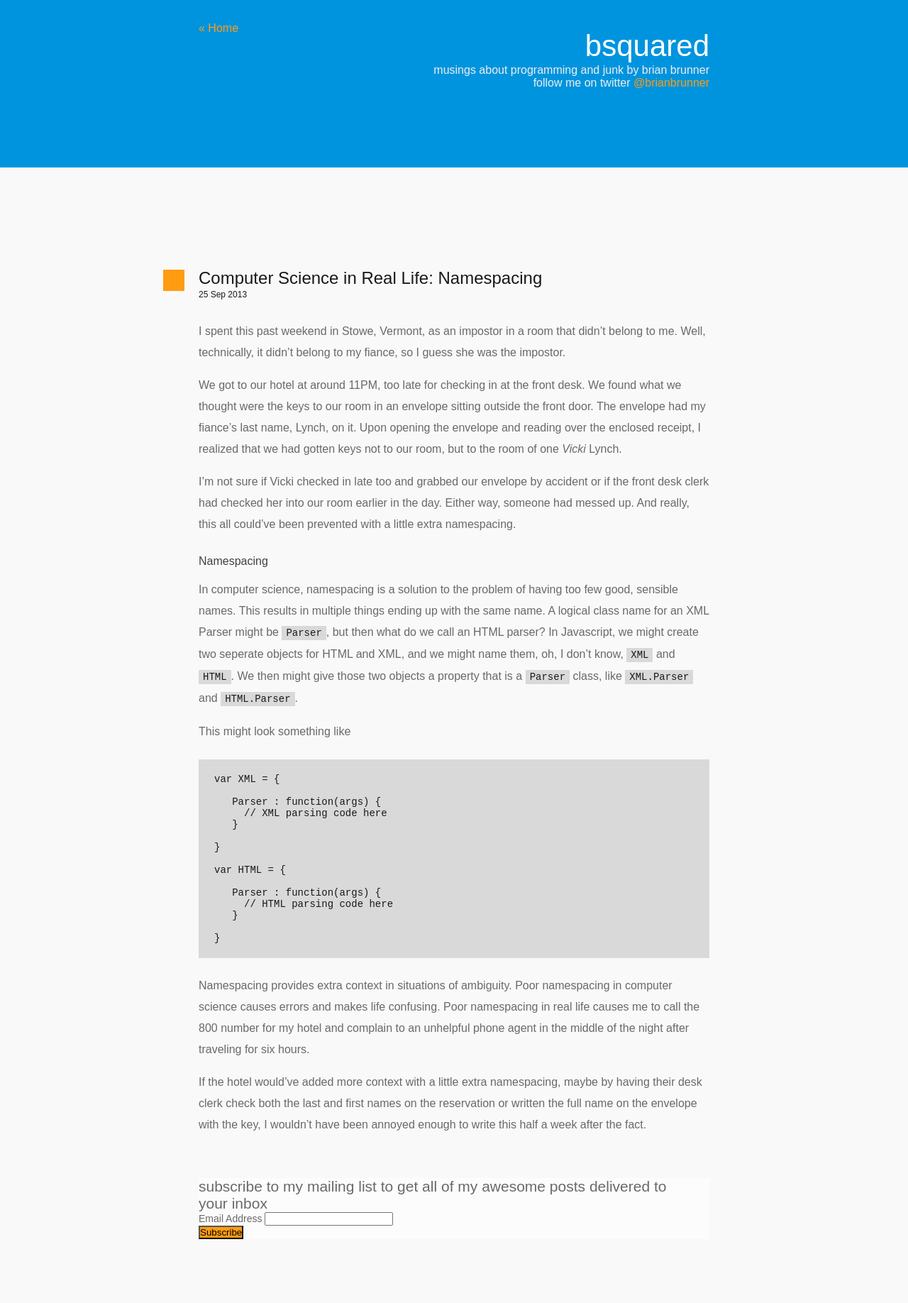
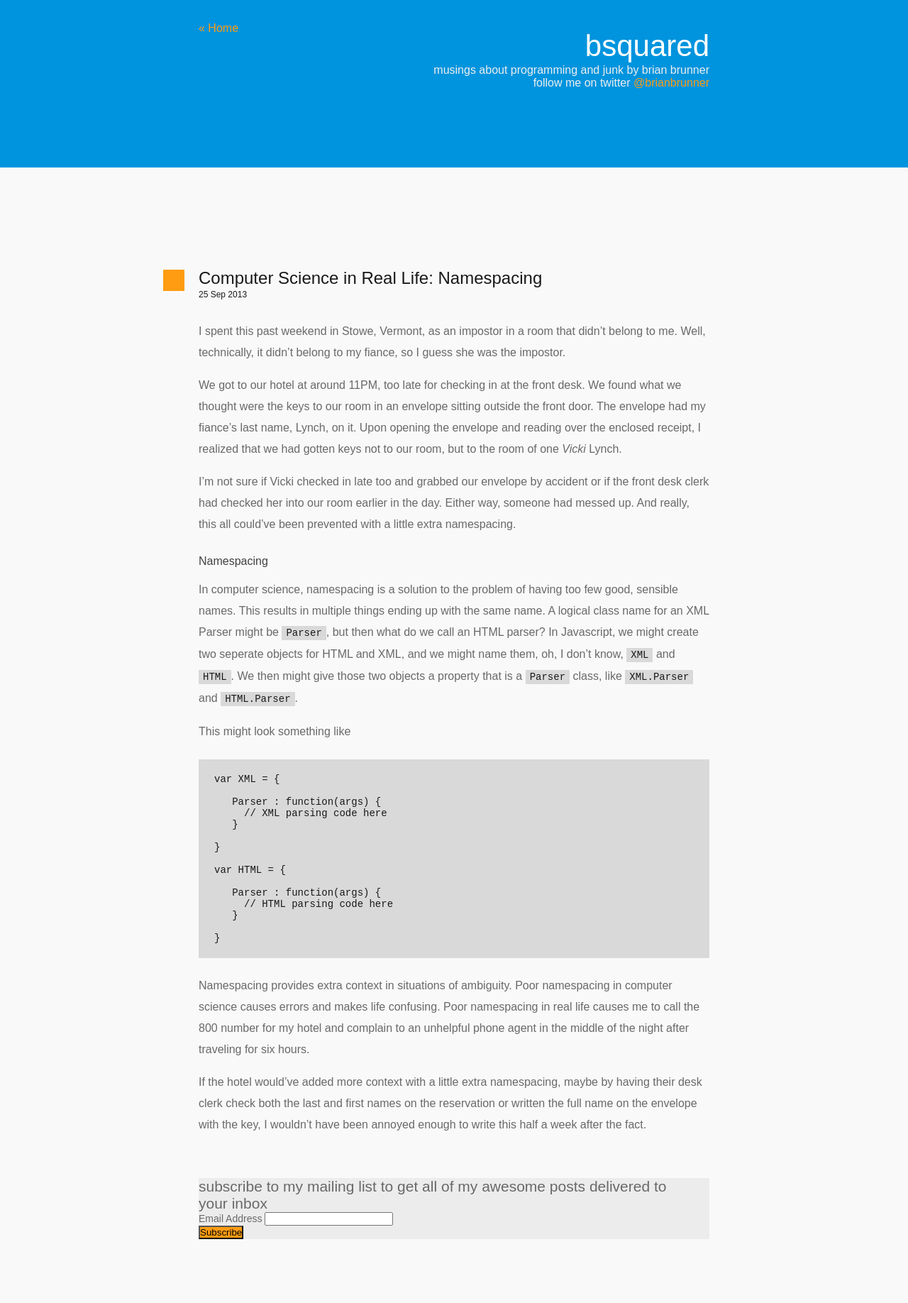
Before and after one commit to brianbrunner/brianbrunner.github.io, a Jekyll site: the page built from _posts/2013-09-25-real-world-namespacing.markdown, in a window 1280 px wide. Shown: the whole page at 71% size. Built offline with Jekyll 4.4.1, drawn with Linux system fonts in a browser that asks for light colours; nearby versions of some CDN libraries; comment, search, counter and statistics services are not loaded.

Commit message:
mailing list is darker yo

```diff
--- a/_layouts/post.html
+++ b/_layouts/post.html
@@ -14,7 +14,7 @@ layout: default
 <!-- Begin MailChimp Signup Form -->
 <link href="http://cdn-images.mailchimp.com/embedcode/classic-081711.css" rel="stylesheet" type="text/css">
 <style type="text/css">
-  #mc_embed_signup{background:#fcfcfc; clear:left; font-size:14px; margin: 60px 0; }
+  #mc_embed_signup{background:#ececec; clear:left; font-size:14px; margin: 60px 0; }
   #mc_embed_signup h2 { width:690px; }
   #mc_embed_signup .button { background-color:#ff9c12; }
   #mc_embed_signup .button:hover { background-color:##ffc53a; }
--- a/index.html
+++ b/index.html
@@ -16,7 +16,7 @@ title: bsquared
 
 <link href="http://cdn-images.mailchimp.com/embedcode/classic-081711.css" rel="stylesheet" type="text/css">
 <style type="text/css">
-  #mc_embed_signup{background:#fcfcfc; clear:left; font-size:14px; margin: 60px 0; }
+  #mc_embed_signup{background:#ececec; clear:left; font-size:14px; margin: 60px 0; }
   #mc_embed_signup h2 { width:690px; }
   #mc_embed_signup .button { background-color:#ff9c12; }
   #mc_embed_signup .button:hover { background-color:#ffc53a; }
```
